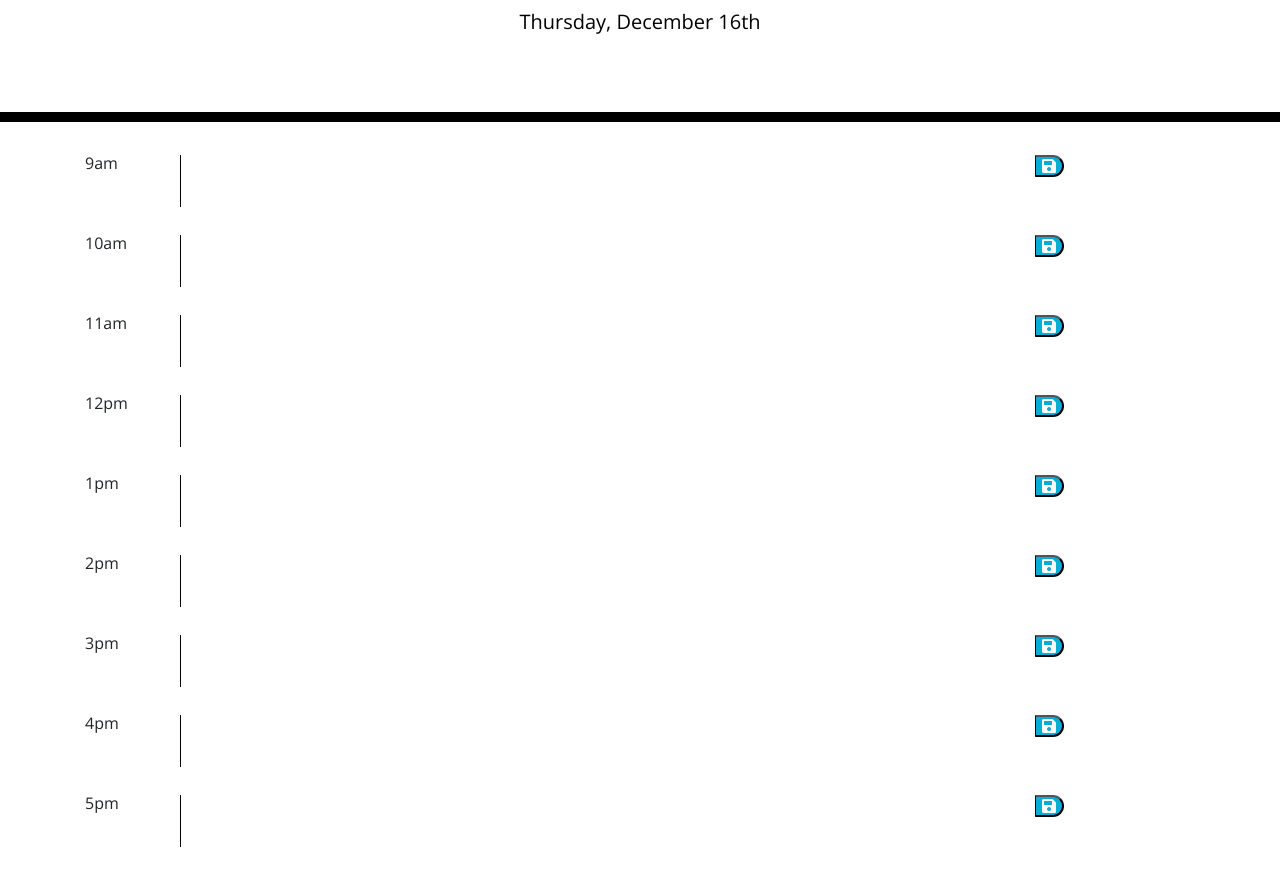
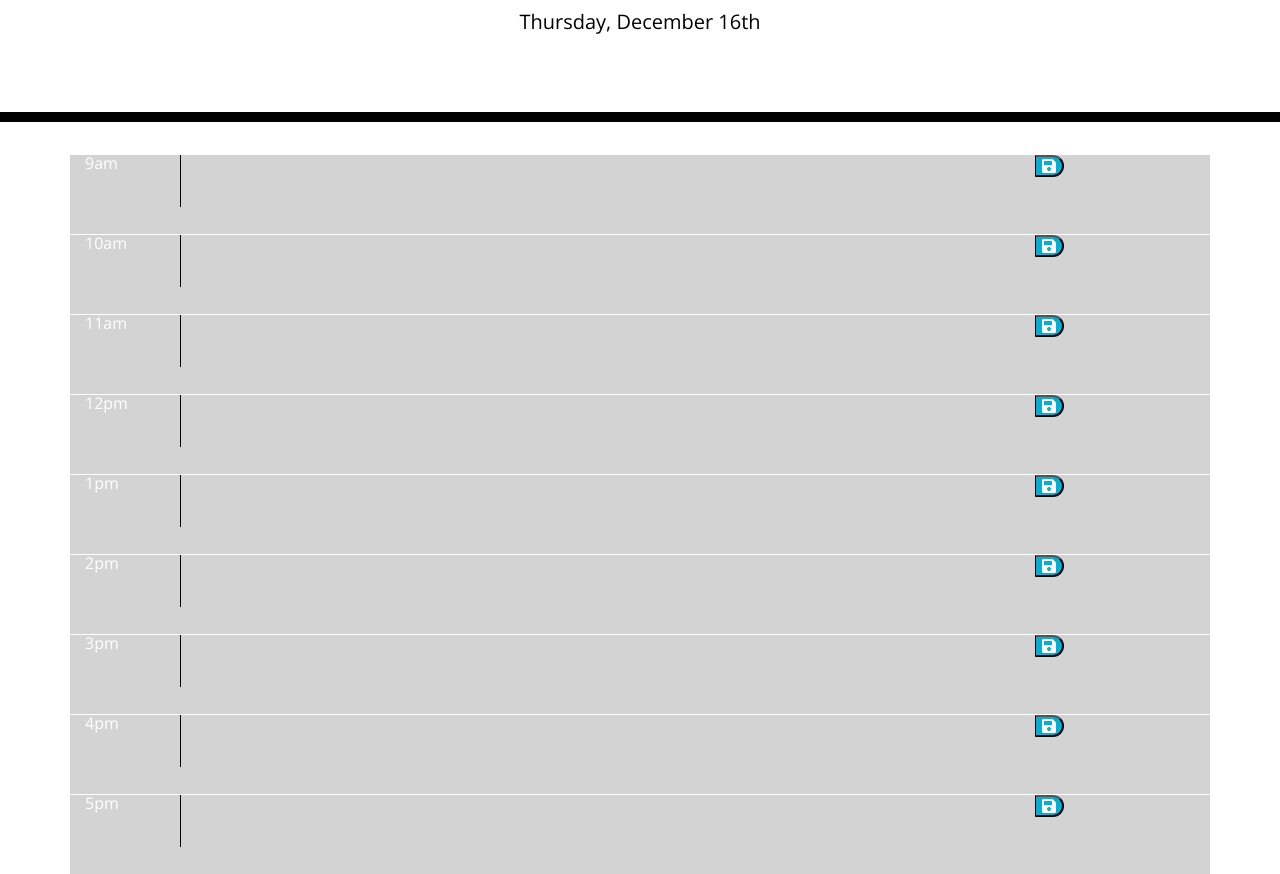
Before and after one commit to TreyRogers7/planner-homework, a plain HTML site: page index.html in a window 1280 px wide. Shown: the part 182-1056 px from the top of the page. Drawn offline with nearby package versions, Linux system fonts and the light colour scheme.

Commit message:
working planner, no README.md

```diff
--- a/index.html
+++ b/index.html
@@ -21,47 +21,47 @@
   </header>
   <div class="container">
     <!-- Timeblocks go here -->
-    <div class="row">
+    <div class="row" id="time-block" data-time="09">
       <div class="col-1">9am</div>
       <div class="col-9"><textarea id="text09"></textarea></div>
       <div class="col-2"><button class="saveBtn" id="09"><i class="fas fa-save"></i></button></div>
     </div>
-    <div class="row">
+    <div class="row" id="time-block" data-time="10">
       <div class="col-1">10am</div>
       <div class="col-9"><textarea id="text10"></textarea></div>
       <div class="col-2"><button class="saveBtn" id="10"><i class="fas fa-save"></i></button></div>
     </div>
-    <div class="row">
+    <div class="row" id="time-block" data-time="11">
       <div class="col-1">11am</div>
       <div class="col-9"><textarea id="text11"></textarea></div>
       <div class="col-2"><button class="saveBtn" id="11"><i class="fas fa-save"></i></button></div>
     </div>
-    <div class="row">
+    <div class="row" id="time-block" data-time="12">
       <div class="col-1">12pm</div>
       <div class="col-9"><textarea id="text12"></textarea></div>
       <div class="col-2"><button class="saveBtn" id="12"><i class="fas fa-save"></i></button></div>
     </div>
-    <div class="row">
+    <div class="row" id="time-block" data-time="13">
       <div class="col-1">1pm</div>
       <div class="col-9"><textarea id="text13"></textarea></div>
       <div class="col-2"><button class="saveBtn" id="13"><i class="fas fa-save"></i></button></div>
     </div>
-    <div class="row">
+    <div class="row" id="time-block" data-time="14">
       <div class="col-1">2pm</div>
       <div class="col-9"><textarea id="text14"></textarea></div>
       <div class="col-2"><button class="saveBtn" id="14"><i class="fas fa-save"></i></button></div>
     </div>
-    <div class="row">
+    <div class="row" id="time-block" data-time="15">
       <div class="col-1">3pm</div>
       <div class="col-9"><textarea id="text15"></textarea></div>
       <div class="col-2"><button class="saveBtn" id="15"><i class="fas fa-save"></i></button></div>
     </div>
-    <div class="row">
+    <div class="row" id="time-block" data-time="16">
       <div class="col-1">4pm</div>
       <div class="col-9"><textarea id="text16"></textarea></div>
       <div class="col-2"><button class="saveBtn" id="16"><i class="fas fa-save"></i></button></div>
     </div>
-    <div class="row">
+    <div class="row" id="time-block" data-time="17">
       <div class="col-1">5pm</div>
       <div class="col-9"><textarea id="text17"></textarea></div>
       <div class="col-2"><button class="saveBtn" id="17"><i class="fas fa-save"></i></button></div>
--- a/script.js
+++ b/script.js
@@ -1,13 +1,13 @@
 function saveEvent(event) {
     var btnId = $(this).attr('id')
-    var input = $(this).parent().siblings('.col-8').children().val()
+    var input = $(this).parent().siblings('.col-9').children().val()
     localStorage.setItem(btnId, input)
 }
 
 
 $('#currentDay').text(moment().format('dddd, MMMM Do'))
 
-$(".save").on('click', saveEvent)
+$(".saveBtn").on('click', saveEvent)
 
 $("#text09").val(localStorage.getItem('09'))
 $("#text10").val(localStorage.getItem('10'))
@@ -19,15 +19,22 @@ $("#text15").val(localStorage.getItem('15'))
 $("#text16").val(localStorage.getItem('16'))
 $("#text17").val(localStorage.getItem('17'))
 
+
 function timeTracker(){
     var timeNow = moment().hours();
+    console.log(timeNow)
 
     $(".row").each(function(){
-        var blockTime = parseInt($(this).attr(".row").split("-")[1]);
+        // var blockTime = parseInt($(this).attr("id").split("#time-block")[1]);
+        var blockTime = $(this).attr("data-time");
+        console.log(blockTime)
 
         if (blockTime < timeNow) {
+            $(this).removeClass("future");
+            $(this).removeClass("present");
             $(this).addClass("past");
-        } else if (blockTime === timeNow) {
+        } else if (blockTime == timeNow) {
+            $(this).removeClass("future");
             $(this).removeClass("past");
             $(this).addClass("present");
         } else {
@@ -37,3 +44,4 @@ function timeTracker(){
         }
     });
 }
+timeTracker();
```
